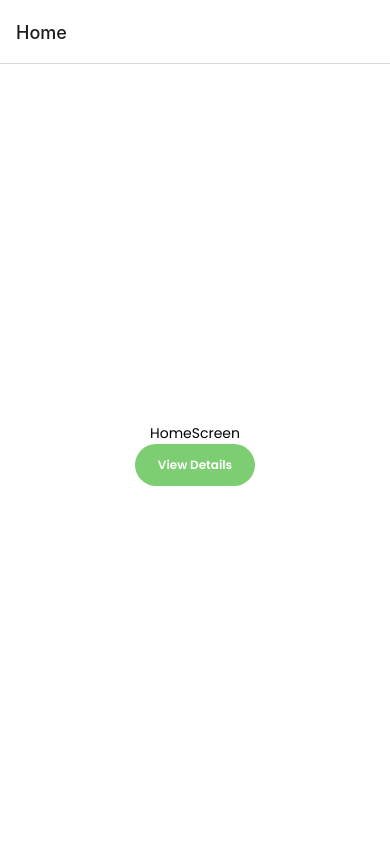
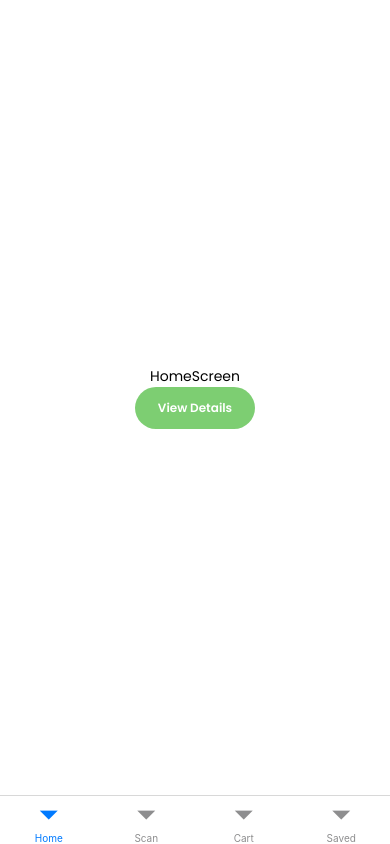
Before and after one commit to codepraycode/plant_ui, a React Native app: screen /HomeScreen in a window 390 px wide. Built offline with nearby package versions, Linux system fonts and the light colour scheme.

Commit message:
progressed a bit

```diff
--- a/App.js
+++ b/App.js
@@ -27,11 +27,11 @@ export default function App() {
   return (
     <NavigationContainer>
       <Stack.Navigator
-        // screenOptions={{h}}
-        initialRouteName='Home'
+        screenOptions={{headerShown:false}}
+        initialRouteName='HomeScreen'
       >
-        <Stack.Screen name="Home" component={HomeScreen}/>
-        <Stack.Screen name="Details" component={DetailsScreen} />
+        <Stack.Screen name="HomeScreen" component={HomeScreen}/>
+        <Stack.Screen name="DetailsScreen" component={DetailsScreen} />
       </Stack.Navigator>
     </NavigationContainer>
   );
--- /dev/null
+++ b/components/PlantFeeds.jsx
@@ -0,0 +1,47 @@
+import { StyleSheet, Text, View, TouchableOpacity } from 'react-native';
+import React from 'react';
+import { useNavigation } from '@react-navigation/native';
+
+import { FONTS, COLORS, FONT_SIZES } from '../constants';
+
+
+const PlantFeeds = () => {
+    const navigation = useNavigation();
+    return (
+        <View style={styles.container}>
+            <Text style={{ fontFamily: FONTS.regular }}>HomeScreen</Text>
+
+            <TouchableOpacity
+                onPress={() => { navigation.navigate("DetailsScreen", { name: "A simple plant" }) }}
+                style={{
+                    backgroundColor: COLORS.primary,
+                    borderRadius: FONT_SIZES.extraLarge,
+                    width: 120,
+                    padding: FONT_SIZES.small,
+                }}
+            >
+                <Text
+                    style={{
+                        fontFamily: FONTS.semiBold,
+                        fontSize: FONT_SIZES.small,
+                        color: COLORS.white,
+                        textAlign: 'center'
+                    }}
+                >
+                    View Details
+                </Text>
+            </TouchableOpacity>
+        </View>
+    )
+}
+
+export default PlantFeeds;
+
+const styles = StyleSheet.create({
+    container: {
+        flex: 1,
+        backgroundColor: '#fff',
+        alignItems: 'center',
+        justifyContent: 'center',
+    },
+});
--- a/package.json
+++ b/package.json
@@ -9,6 +9,7 @@
     "web": "expo start --web"
   },
   "dependencies": {
+    "@react-navigation/bottom-tabs": "^6.3.3",
     "@react-navigation/native": "^6.0.12",
     "@react-navigation/stack": "^6.2.3",
     "@rneui/base": "^4.0.0-rc.6",
--- a/screens/HomeScreen.jsx
+++ b/screens/HomeScreen.jsx
@@ -1,46 +1,25 @@
-import { StyleSheet, Text, View, TouchableOpacity } from 'react-native';
+
 import React from 'react';
-import { useNavigation } from '@react-navigation/native';
-import { FONTS, COLORS, FONT_SIZES } from '../constants';
+import { createBottomTabNavigator } from '@react-navigation/bottom-tabs';
+
+import PlantFeeds from '../components/PlantFeeds';
+
+const Tab = createBottomTabNavigator();
 
 
 const HomeScreen = () => {
-    const navigation = useNavigation();
+
     return (
-        <View style={styles.container}>
-            <Text style={{ fontFamily: FONTS.regular }}>HomeScreen</Text>
+        <Tab.Navigator
+            screenOptions={{ headerShown: false }}
+        >
+            <Tab.Screen name="Home" component={PlantFeeds} />
+            <Tab.Screen name="Scan" component={PlantFeeds} />
+            <Tab.Screen name="Cart" component={PlantFeeds} />
+            <Tab.Screen name="Saved" component={PlantFeeds} />
+        </Tab.Navigator>
 
-            <TouchableOpacity
-                onPress={() => { navigation.navigate("Details", { name:"A simple plant" }) }}
-                style={{
-                    backgroundColor: COLORS.primary,
-                    borderRadius: FONT_SIZES.extraLarge,
-                    width:120,
-                    padding: FONT_SIZES.small,
-                }}
-            >
-                <Text
-                    style={{
-                        fontFamily: FONTS.semiBold,
-                        fontSize: FONT_SIZES.small,
-                        color: COLORS.white,
-                        textAlign: 'center'
-                    }}
-                >
-                    View Details
-                </Text>
-            </TouchableOpacity>
-        </View>
     )
 }
 
 export default HomeScreen;
-
-const styles = StyleSheet.create({
-    container: {
-        flex: 1,
-        backgroundColor: '#fff',
-        alignItems: 'center',
-        justifyContent: 'center',
-    },
-});
```
Also changed, not shown: 1 other file (tests, documents, lock files or other folders).
